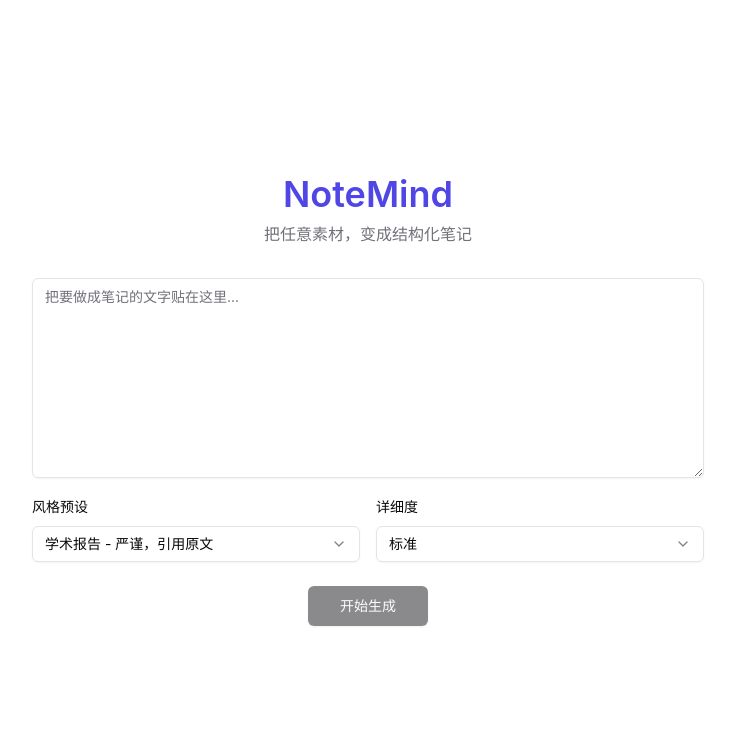
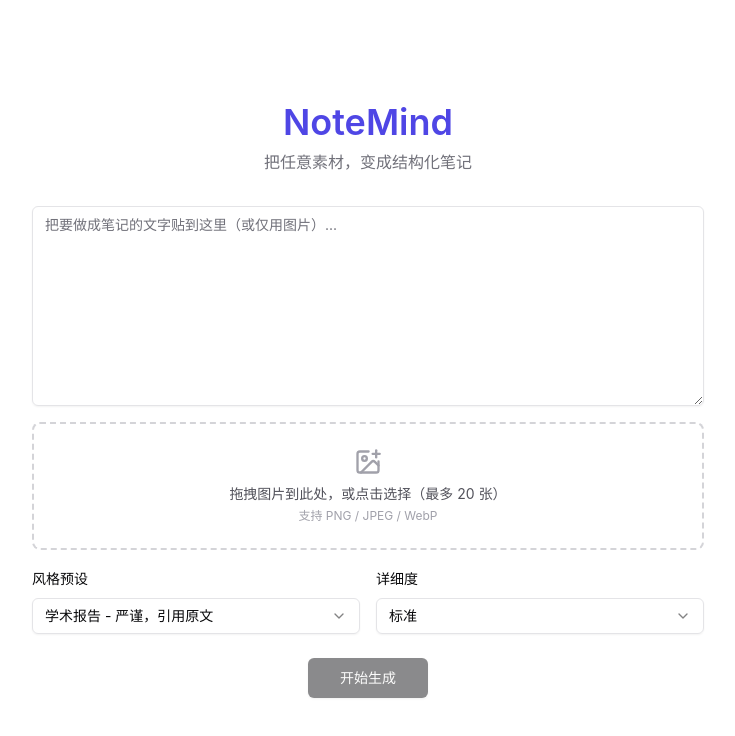
Before and after one commit to Chemauto/notemind, a React (Vite) app in the folder frontend/: page / in a window 1280 px wide. Shown: the top 736 px of the page, without its empty margins (272-1007 px from the left). Built offline with nearby package versions, Linux system fonts and the light colour scheme; what markmap-lib would draw is missing.

Commit message:
feat(input): wire image upload through store and InputPanel/InputPage

```diff
--- a/frontend/src/components/InputPanel.tsx
+++ b/frontend/src/components/InputPanel.tsx
@@ -1,3 +1,4 @@
+import { ImageDropzone, type StoredImage } from "@/components/ImageDropzone";
 import { Textarea } from "@/components/ui/textarea";
 import { DEPTH_OPTIONS, STYLE_OPTIONS } from "@/lib/types";
 import {
@@ -11,23 +12,39 @@ import { Label } from "@/components/ui/label";
 
 interface InputPanelProps {
   text: string;
+  images: StoredImage[];
   style: string;
   depth: string;
   onTextChange: (text: string) => void;
+  onAddImages: (newImages: StoredImage[]) => void;
+  onRemoveImage: (id: string) => void;
   onStyleChange: (style: "academic" | "exam" | "casual" | "meeting") => void;
   onDepthChange: (depth: "minimal" | "standard" | "detailed") => void;
 }
 
 export function InputPanel({
-  text, style, depth, onTextChange, onStyleChange, onDepthChange,
+  text,
+  images,
+  style,
+  depth,
+  onTextChange,
+  onAddImages,
+  onRemoveImage,
+  onStyleChange,
+  onDepthChange,
 }: InputPanelProps) {
   return (
     <div className="w-full max-w-2xl space-y-4">
       <Textarea
-        placeholder="把要做成笔记的文字贴在这里..."
+        placeholder="把要做成笔记的文字贴到这里（或仅用图片）..."
         className="min-h-[200px]"
         value={text}
         onChange={(e) => onTextChange(e.target.value)}
+      />
+      <ImageDropzone
+        images={images}
+        onAdd={onAddImages}
+        onRemove={onRemoveImage}
       />
       <div className="grid grid-cols-2 gap-4">
         <div className="space-y-2">
--- a/frontend/src/lib/types.ts
+++ b/frontend/src/lib/types.ts
@@ -22,6 +22,7 @@ export interface Outline {
 
 export interface OutlineRequest {
   text: string;
+  images?: string[];
 }
 
 export interface GenerateMarkdownRequest {
--- a/frontend/src/pages/InputPage.tsx
+++ b/frontend/src/pages/InputPage.tsx
@@ -7,10 +7,25 @@ import { useNoteStore } from "@/stores/noteStore";
 
 export function InputPage() {
   const navigate = useNavigate();
-  const { inputText, style, depth, setInputText, setStyle, setDepth, setOutline } = useNoteStore();
+  const {
+    inputText,
+    images,
+    style,
+    depth,
+    setInputText,
+    addImages,
+    removeImage,
+    setStyle,
+    setDepth,
+    setOutline,
+  } = useNoteStore();
 
   const mutation = useMutation({
-    mutationFn: () => generate_outline({ text: inputText }),
+    mutationFn: () =>
+      generate_outline({
+        text: inputText,
+        images: images.map((img) => img.dataUrl),
+      }),
     onSuccess: (outline) => {
       setOutline(outline);
       setStyle(outline.suggested_style);
@@ -19,22 +34,27 @@ export function InputPage() {
     },
   });
 
+  const hasInput = inputText.trim().length > 0 || images.length > 0;
+
   return (
     <div className="min-h-screen flex flex-col items-center justify-center px-6 py-12">
       <h1 className="text-4xl font-semibold text-brand-600 mb-2">NoteMind</h1>
       <p className="text-zinc-500 mb-8">把任意素材，变成结构化笔记</p>
       <InputPanel
         text={inputText}
+        images={images}
         style={style}
         depth={depth}
         onTextChange={setInputText}
+        onAddImages={addImages}
+        onRemoveImage={removeImage}
         onStyleChange={setStyle}
         onDepthChange={setDepth}
       />
       <Button
         className="mt-6"
         size="lg"
-        disabled={!inputText.trim() || mutation.isPending}
+        disabled={!hasInput || mutation.isPending}
         onClick={() => mutation.mutate()}
       >
         {mutation.isPending ? "生成中..." : "开始生成"}
--- a/frontend/src/stores/noteStore.ts
+++ b/frontend/src/stores/noteStore.ts
@@ -1,13 +1,17 @@
 import { create } from "zustand";
 import type { Depth, Outline, Style } from "@/lib/types";
+import type { StoredImage } from "@/components/ImageDropzone";
 
 interface NoteState {
   inputText: string;
+  images: StoredImage[];
   outline: Outline | null;
   markdown: string;
   style: Style;
   depth: Depth;
   setInputText: (text: string) => void;
+  addImages: (newImages: StoredImage[]) => void;
+  removeImage: (id: string) => void;
   setOutline: (outline: Outline | null) => void;
   setMarkdown: (markdown: string) => void;
   setStyle: (style: Style) => void;
@@ -17,14 +21,19 @@ interface NoteState {
 
 export const useNoteStore = create<NoteState>((set) => ({
   inputText: "",
+  images: [],
   outline: null,
   markdown: "",
   style: "academic",
   depth: "standard",
   setInputText: (inputText) => set({ inputText }),
+  addImages: (newImages) =>
+    set((state) => ({ images: [...state.images, ...newImages] })),
+  removeImage: (id) =>
+    set((state) => ({ images: state.images.filter((i) => i.id !== id) })),
   setOutline: (outline) => set({ outline }),
   setMarkdown: (markdown) => set({ markdown }),
   setStyle: (style) => set({ style }),
   setDepth: (depth) => set({ depth }),
-  reset: () => set({ inputText: "", outline: null, markdown: "" }),
+  reset: () => set({ inputText: "", images: [], outline: null, markdown: "" }),
 }));
```
